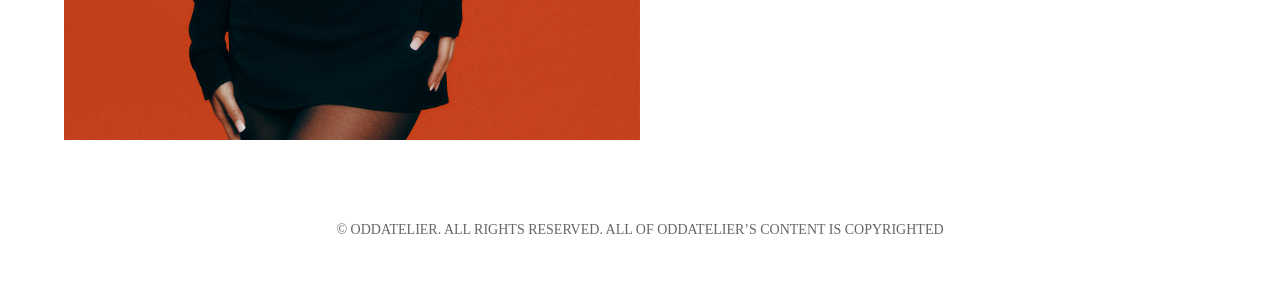
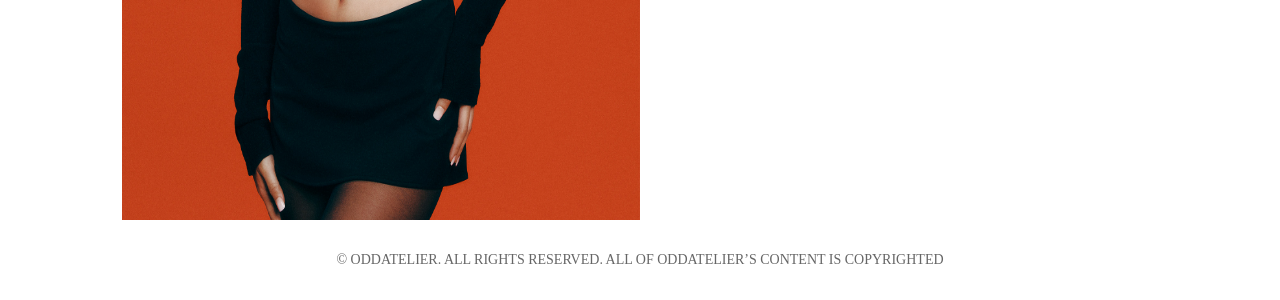
Before and after one commit to zero6-see/jennie-artist, a plain HTML site: page index.html in a window 1280 px wide. Shown: the part 780-1080 px from the top of the page. Before the commit the page ends 1050 px from the top, so only its background shows below. Drawn offline with Linux system fonts and the light colour scheme.

Commit message:
Add files via upload

```diff
--- a/css/style.css
+++ b/css/style.css
@@ -98,12 +98,13 @@
     display: flex;
    }
    .main .img{
-    width: 50%;
+    width: 45%;
     height: auto;
+    margin-left: 5%;
    }
    .main .img img{
     width: 100%;
-    height: auto;
+    height: 100%;
    }
    .main .txt {
     width: 45%;
@@ -144,6 +145,7 @@
     width: 100%;
     height: 50px;
     text-align: center;
+    margin-top: 30px;
   }
 
   footer span {
```
